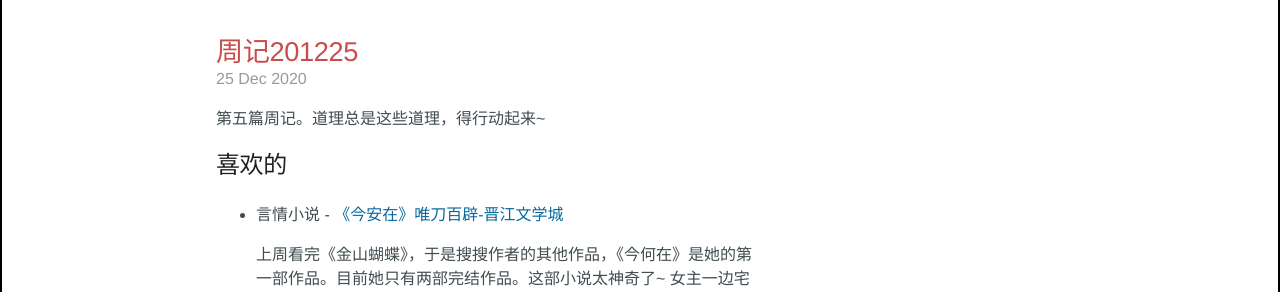
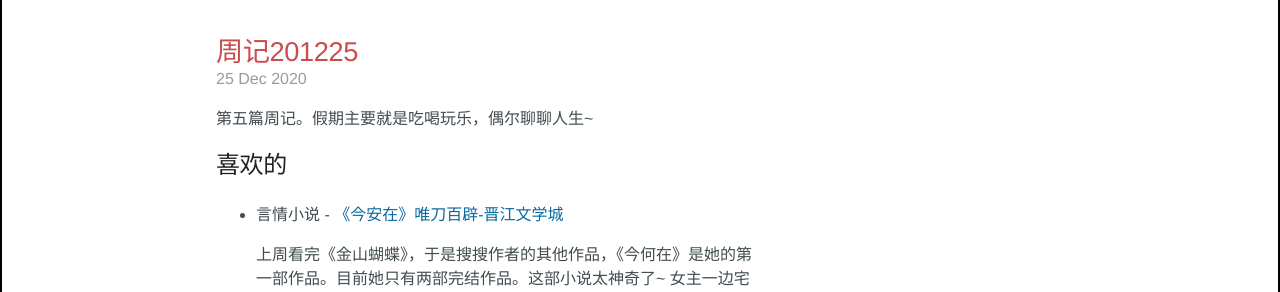
Before and after one commit to ericazhan/ericazhan.github.io, a Jekyll site: the page built from _posts/2020-12-25-weekly.md, in a window 1280 px wide and 900 px high. Shown: the part 151-443 px from the top of the window. Built offline with Jekyll 4.4.1, drawn with Linux system fonts in a browser that asks for light colours; some web fonts are replaced; comment, search, counter and statistics services are not loaded.

Commit message:
🤸‍♀️ UPDATE:

```diff
--- a/_posts/2020-12-25-weekly.md
+++ b/_posts/2020-12-25-weekly.md
@@ -6,7 +6,7 @@ description: "每周的点滴输出"
 tags: [习惯,周记]
 ---
 
-第五篇周记。道理总是这些道理，得行动起来~
+第五篇周记。假期主要就是吃喝玩乐，偶尔聊聊人生~
 
 
 ## 喜欢的
```
